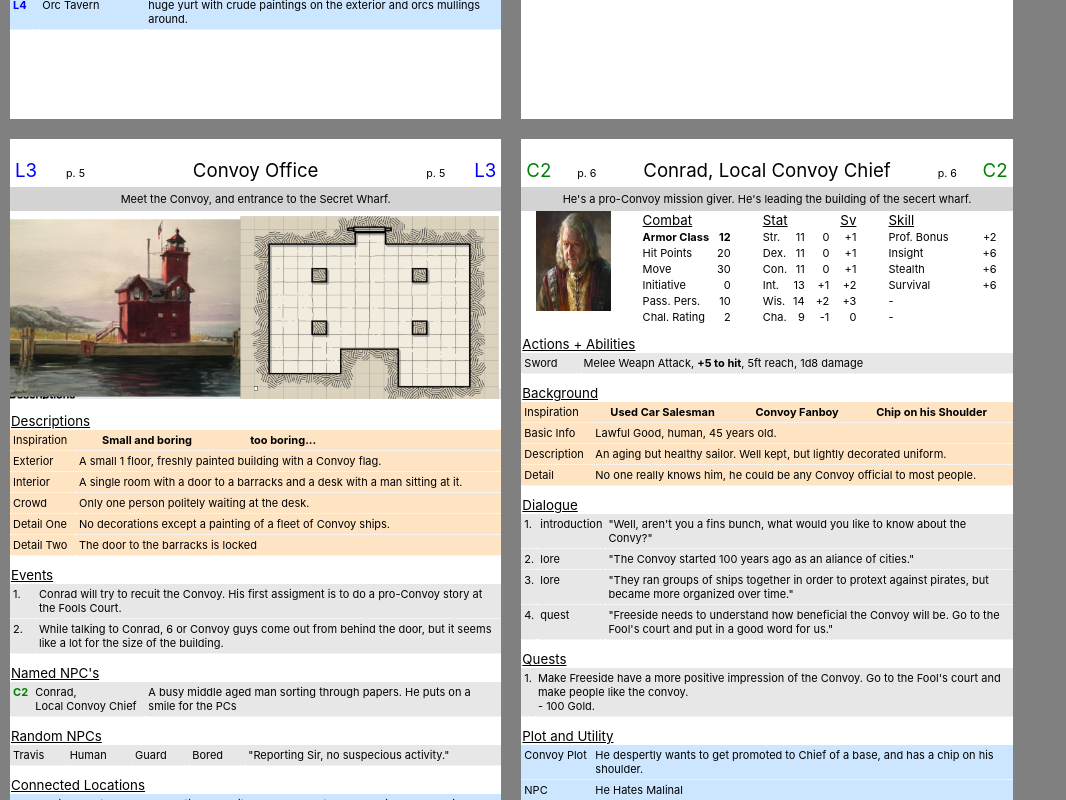
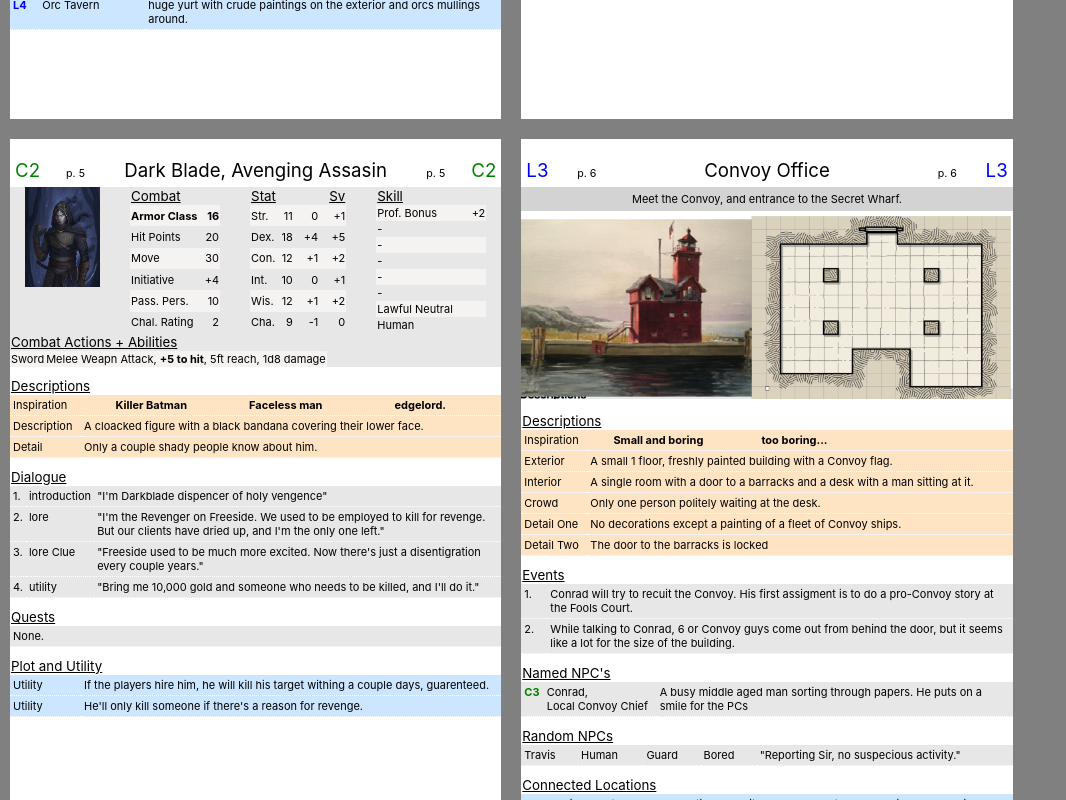
Before and after one commit to danielpennypacker/freeside, a React (Create React App) app: page / in a window 1280 px wide. Shown: the part 4040-4840 px from the top of the page, without its empty margins (0-1066 px from the left). Built offline with nearby package versions, Linux system fonts and the light colour scheme.

Commit message:
nicer layout

```diff
--- a/src/App.css
+++ b/src/App.css
@@ -210,6 +210,14 @@ table.brownBlock td {
   justify-content: space-around;
 }
 
+.StatBlock {
+  background-color: #E7E7E7;
+}
+
+.StatBlock tbody tr:nth-child(odd) {
+  background-color: #f5f2f2;
+}
+
 .Dungeon .monsterBlock .StatBlock {
   width: 100%
 }
--- a/src/Charcter.tsx
+++ b/src/Charcter.tsx
@@ -40,17 +40,13 @@ function Character(props: CharacterProps) {
           <div className="id">C{character.id}</div>
         </div>
       </div>
-      <div className="notesCallout">{character.dmNotes}</div>
 
       <StatBlock item={character} />
-
-      {/* === Combat Actions  === */}
-      <CombatActions item={character} />
 
       {/* ==== Roleplaying Information ==== */}
       <table className="brownBlock">
         <thead>
-          <th colSpan={2}>Background</th>
+          <th colSpan={2}>Descriptions</th>
         </thead>
         <tbody>
           <tr>
@@ -59,16 +55,6 @@ function Character(props: CharacterProps) {
               {character.roleplayInspiration.split(",").map((name) => {
                 return <div>{name}</div>;
               })}
-            </td>
-          </tr>
-
-          <tr>
-            <td>Basic Info</td>
-            <td className="flexEven">
-              <span>
-                {character.alignment}, {character.race}, {character.age} years
-                old.
-              </span>
             </td>
           </tr>
 
--- a/src/CombatActions.tsx
+++ b/src/CombatActions.tsx
@@ -12,9 +12,9 @@ function CombatActions(props: CombatActionsProps) {
   const anyItem: any = item;
 
   return (
-    <table className="greyBlock">
+    <table>
       <thead>
-        <th colSpan={3}>Actions + Abilities</th>
+        <th colSpan={3}>Combat Actions + Abilities</th>
       </thead>
       <tbody>
         <tr>
--- a/src/StatBlock.tsx
+++ b/src/StatBlock.tsx
@@ -1,4 +1,5 @@
 import React from "react";
+import CombatActions from "./CombatActions";
 
 import * as data from "./data";
 
@@ -22,7 +23,8 @@ function StackBlock(props: StatBlockProps) {
   avatarUrl += `/${item.code}.png`;
 
   return (
-    <div className="StatBlock flex">
+    <div className="StatBlock">
+      <div className="flex">
         {/* === Image ===   */}
         <div>
           <img className="portrait portraitSmall" src={avatarUrl} />
@@ -147,8 +149,19 @@ function StackBlock(props: StatBlockProps) {
                   </tr>
                 );
               })}
+
+            <tr>
+              <td colSpan={2}>{item.alignment}</td>
+            </tr>
+            <tr>
+              <td colSpan={2}>{item.race}</td>
+            </tr>
           </tbody>
         </table>
+      </div>
+
+      {/* === Combat Actions  === */}
+      <CombatActions item={item} />
     </div>
   );
 }
--- a/src/data.ts
+++ b/src/data.ts
@@ -76,6 +76,8 @@ export type Monster =  {
     skills: Skills[];
     challengeRating: number;
     code: string;
+    alignment?: string;
+    race?: string;
 }
 
 export type Dungeon =  {
@@ -2885,13 +2887,13 @@ export const pages: any[] = addId([
     d(DC.fight),
     l(LC.pcafe),
     c(CC.boz),
+    c(CC.dark),
     l(LC.convoy),
     c(CC.conrad),
     d(DC.base),
     l(LC.orc),
     c(CC.crap),
-    c(CC.dark),
-    {},
+    // {},
     l(LC.glad),
     c(CC.bosph),
     d(DC.area),
@@ -2899,7 +2901,7 @@ export const pages: any[] = addId([
     c(CC.caspian),
     c(CC.yondo),
     c(CC.ann),
-    {},
+    // {},
     l(LC.library),
     c(CC.lobi),
     c(CC.trap),
@@ -2909,21 +2911,17 @@ export const pages: any[] = addId([
     l(LC.yards),
     c(CC.torbin),
     c(CC.master),
-    l(LC.gallery),
-    d(DC.sewer),
+    l(LC.club),
     c(CC.wanwan),
     l(LC.gate),
-    c(CC.may),
-    l(LC.opera),
+    c(CC.scholars),
+    d(DC.sewer),
+    l(LC.ball),
+    c(CC.ban),
+    c(CC.zaza),
     c(CC.dragon),
-    c(CC.scholars),
-    c(CC.cloaked),
-    {},
-    l(LC.ball),
     c(CC.chit),
     d(DC.vr),
-    c(CC.ban),
-    c(CC.zaza),
     l(LC.court),
     c(CC.queen),
     l(LC.comune),
```
Lines whose indentation alone changed are shown as unchanged.
